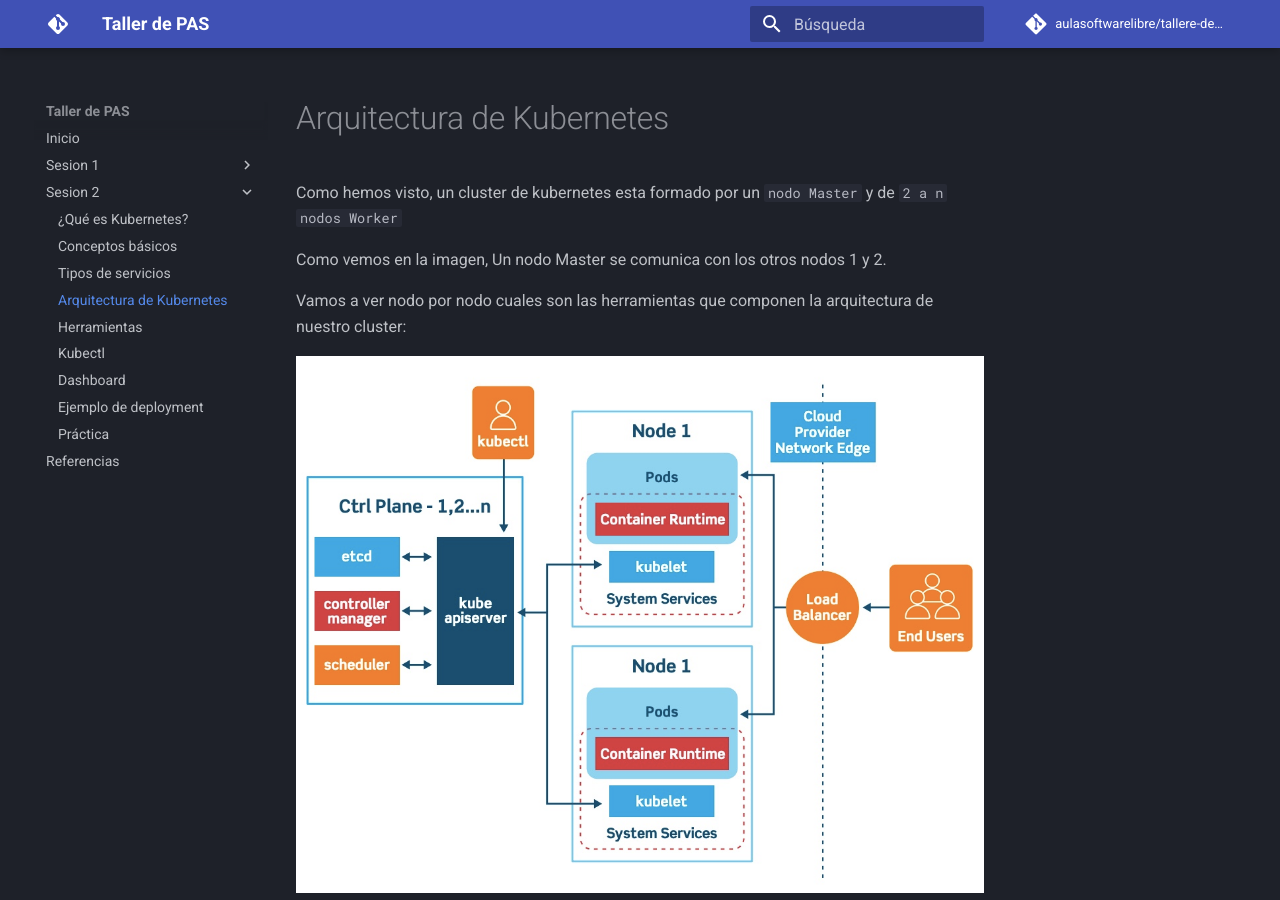
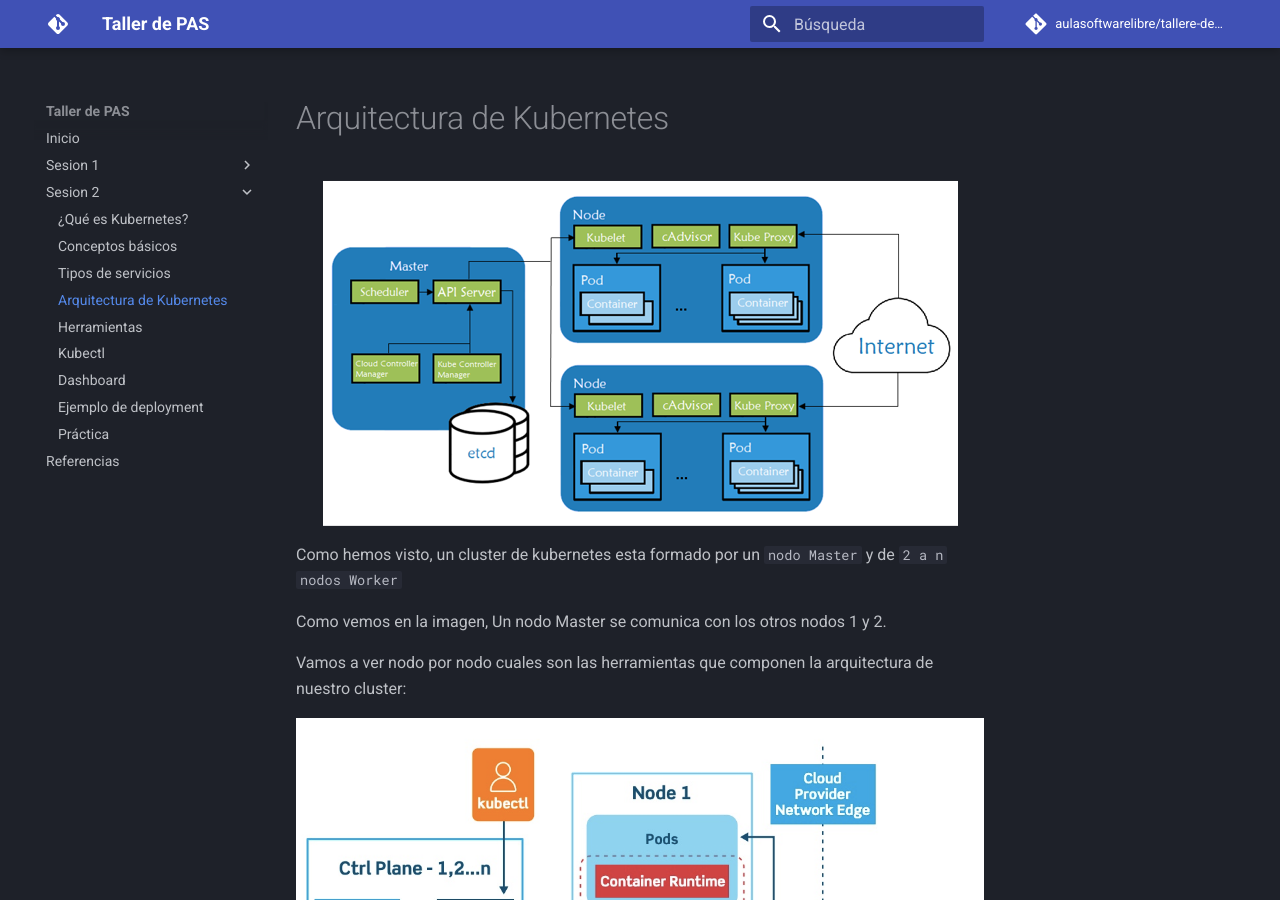
Before and after one commit to aulasoftwarelibre/taller-de-pas, an MkDocs documentation site: the page built from docs/Sesion-2/Arquitectura.md, in a window 1280 px wide and 900 px high. Built offline with MkDocs 1.6.1 and Material for MkDocs 9.7.7, drawn with Linux system fonts in a browser that asks for light colours; comment, search, counter and statistics services are not loaded.

Commit message:
New Photos

```diff
--- a/docs/Sesion-2/Arquitectura.md
+++ b/docs/Sesion-2/Arquitectura.md
@@ -1,4 +1,6 @@
 # Arquitectura de Kubernetes
+
+![Arquitectura de Kubernetes](images/arquitectura1.png)
 
 Como hemos visto, un cluster de kubernetes esta formado por un `nodo Master` y de `2 a n nodos Worker`
 
```
Also changed, not shown: docs/Sesion-2/Introducción.md (+2 -0 lines), docs/Sesion-2/images/arquitectura1.png (added), docs/Sesion-2/images/resumen.png (added).
